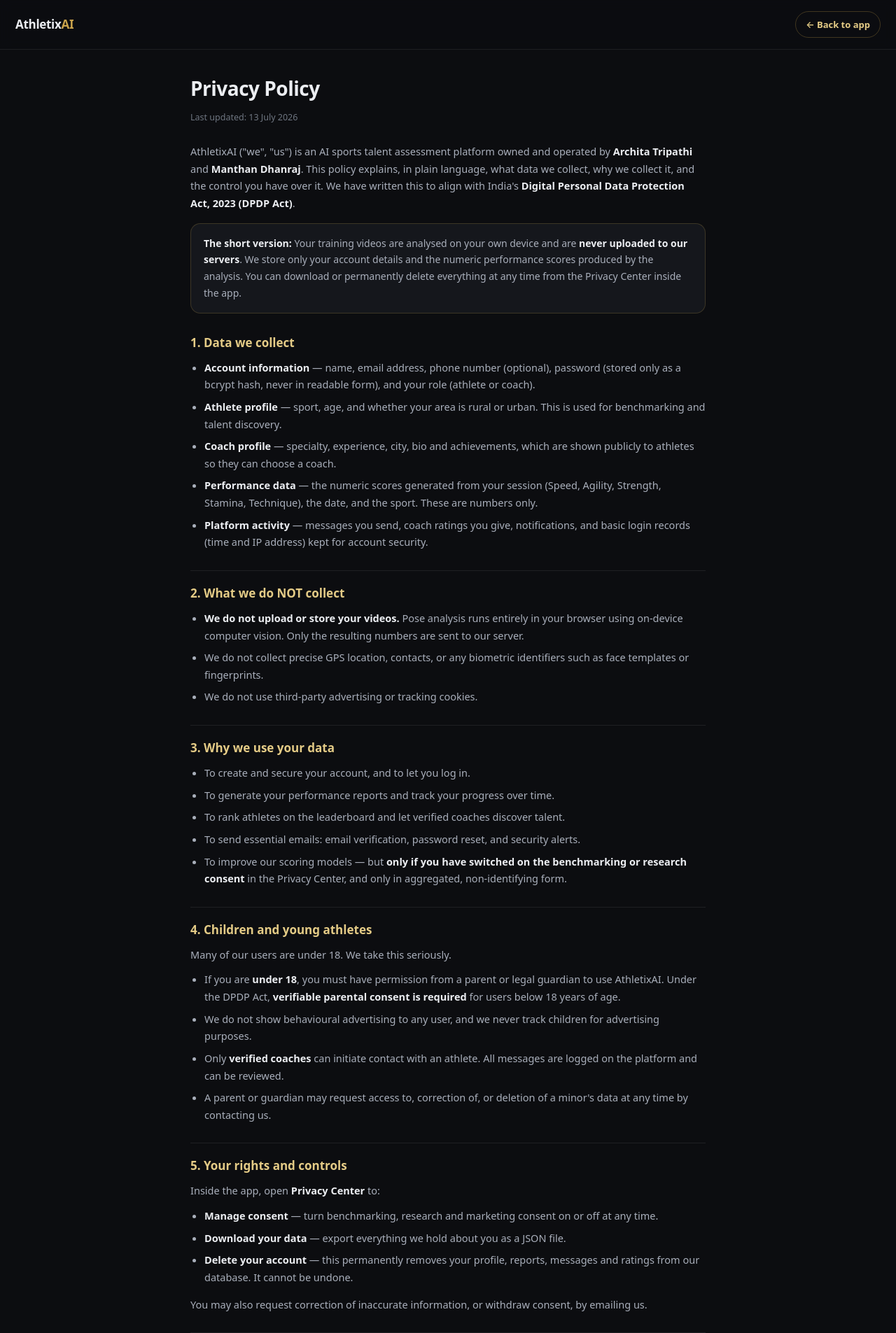
After one commit to manthandhanraj/AthletixAI, a Flask app: page /privacy in a window 1280 px wide. The commit adds this page. Shown: the top 1905 px of the page at 70% size. Run offline with Flask 3, Linux system fonts and the light colour scheme; some libraries are stand-ins or nearby versions.

Commit message:
PWA install + Privacy Policy and Terms

```diff
--- a/app.py
+++ b/app.py
@@ -52,6 +52,7 @@ from email.mime.text import MIMEText
 from functools import wraps
 
 from flask import (Flask, g, jsonify, make_response, render_template,
+                   send_from_directory,
                    request, session)
 
 # Password hashing: bcrypt preferred (project requirement), werkzeug fallback
@@ -567,6 +568,35 @@ def ensure_csrf():
 def home():
     ensure_csrf()
     return render_template("index.html")
+
+
+@app.get("/privacy")
+def privacy_page():
+    """Public privacy policy (DPDP-aligned)."""
+    return render_template("privacy.html")
+
+
+@app.get("/terms")
+def terms_page():
+    """Public terms of service."""
+    return render_template("terms.html")
+
+
+@app.get("/manifest.json")
+def manifest():
+    """PWA manifest served from root so the app is installable."""
+    return send_from_directory("static", "manifest.json",
+                               mimetype="application/manifest+json")
+
+
+@app.get("/sw.js")
+def service_worker():
+    """Service worker must be served from root to control the whole scope."""
+    resp = make_response(send_from_directory("static", "sw.js",
+                                             mimetype="application/javascript"))
+    resp.headers["Service-Worker-Allowed"] = "/"
+    resp.headers["Cache-Control"] = "no-cache"
+    return resp
 
 
 @app.get("/api/public/stats")
--- /dev/null
+++ b/templates/privacy.html
@@ -0,0 +1,169 @@
+<!DOCTYPE html>
+<html lang="en">
+<head>
+<meta charset="utf-8">
+<meta name="viewport" content="width=device-width, initial-scale=1.0">
+<title>Privacy Policy &mdash; AthletixAI</title>
+<link rel="icon" href="/static/icon-192.png">
+<style>
+  :root{ --gold:#C9A24B; --gold2:#E4CB86; --ink:#ECEEF2; --muted:#A9AFBB; --dim:#6F7681;
+          --panel:#15171C; --line:rgba(255,255,255,.08); }
+  *{box-sizing:border-box;margin:0;padding:0}
+  body{background:#0C0D10;color:var(--ink);font-family:'Poppins',system-ui,-apple-system,sans-serif;
+        line-height:1.7;padding:0 0 60px}
+  .top{border-bottom:1px solid var(--line);padding:16px 22px;position:sticky;top:0;
+        background:rgba(12,13,16,.94);backdrop-filter:blur(8px);z-index:10;
+        display:flex;align-items:center;justify-content:space-between;gap:12px;flex-wrap:wrap}
+  .brand{font-weight:800;font-size:17px;letter-spacing:-.3px}
+  .brand span{color:var(--gold)}
+  .back{color:var(--gold2);text-decoration:none;font-size:13px;font-weight:600;
+         border:1px solid rgba(201,162,75,.28);padding:7px 14px;border-radius:20px}
+  .back:hover{background:rgba(201,162,75,.1)}
+  .wrap{max-width:780px;margin:0 auto;padding:32px 22px}
+  h1{font-size:28px;font-weight:800;letter-spacing:-.5px;margin-bottom:6px}
+  .upd{color:var(--dim);font-size:12.5px;margin-bottom:26px}
+  h2{font-size:17px;font-weight:700;color:var(--gold2);margin:28px 0 8px;
+      padding-top:18px;border-top:1px solid var(--line)}
+  h2:first-of-type{border-top:none;padding-top:0}
+  p{color:var(--muted);font-size:14.5px;margin-bottom:11px}
+  ul{margin:8px 0 14px 20px}
+  li{color:var(--muted);font-size:14.5px;margin-bottom:7px}
+  b,strong{color:var(--ink)}
+  a{color:var(--gold2)}
+  .box{background:var(--panel);border:1px solid rgba(201,162,75,.22);border-radius:14px;
+        padding:16px 18px;margin:16px 0}
+  .box p{margin-bottom:0;font-size:14px}
+  .foot{max-width:780px;margin:40px auto 0;padding:20px 22px;border-top:1px solid var(--line);
+         color:var(--dim);font-size:12.5px;text-align:center}
+  .foot a{color:var(--gold2);text-decoration:none;margin:0 8px}
+  @media(max-width:600px){ .wrap{padding:22px 16px} h1{font-size:23px} }
+</style>
+</head>
+<body>
+  <div class="top">
+    <div class="brand">Athletix<span>AI</span></div>
+    <a class="back" href="/">&larr; Back to app</a>
+  </div>
+  <div class="wrap">
+
+    <h1>Privacy Policy</h1>
+    <p class="upd">Last updated: 13 July 2026</p>
+
+    <p>AthletixAI ("we", "us") is an AI sports talent assessment platform owned and operated by
+    <b>Archita Tripathi</b> and <b>Manthan Dhanraj</b>. This policy explains, in plain language,
+    what data we collect, why we collect it, and the control you have over it. We have written this
+    to align with India's <b>Digital Personal Data Protection Act, 2023 (DPDP Act)</b>.</p>
+
+    <div class="box">
+      <p><b>The short version:</b> Your training videos are analysed on your own device and are
+      <b>never uploaded to our servers</b>. We store only your account details and the numeric
+      performance scores produced by the analysis. You can download or permanently delete everything
+      at any time from the Privacy Center inside the app.</p>
+    </div>
+
+    <h2>1. Data we collect</h2>
+    <ul>
+      <li><b>Account information</b> &mdash; name, email address, phone number (optional), password
+      (stored only as a bcrypt hash, never in readable form), and your role (athlete or coach).</li>
+      <li><b>Athlete profile</b> &mdash; sport, age, and whether your area is rural or urban.
+      This is used for benchmarking and talent discovery.</li>
+      <li><b>Coach profile</b> &mdash; specialty, experience, city, bio and achievements, which are
+      shown publicly to athletes so they can choose a coach.</li>
+      <li><b>Performance data</b> &mdash; the numeric scores generated from your session
+      (Speed, Agility, Strength, Stamina, Technique), the date, and the sport. These are numbers only.</li>
+      <li><b>Platform activity</b> &mdash; messages you send, coach ratings you give, notifications,
+      and basic login records (time and IP address) kept for account security.</li>
+    </ul>
+
+    <h2>2. What we do NOT collect</h2>
+    <ul>
+      <li><b>We do not upload or store your videos.</b> Pose analysis runs entirely in your browser
+      using on-device computer vision. Only the resulting numbers are sent to our server.</li>
+      <li>We do not collect precise GPS location, contacts, or any biometric identifiers such as
+      face templates or fingerprints.</li>
+      <li>We do not use third-party advertising or tracking cookies.</li>
+    </ul>
+
+    <h2>3. Why we use your data</h2>
+    <ul>
+      <li>To create and secure your account, and to let you log in.</li>
+      <li>To generate your performance reports and track your progress over time.</li>
+      <li>To rank athletes on the leaderboard and let verified coaches discover talent.</li>
+      <li>To send essential emails: email verification, password reset, and security alerts.</li>
+      <li>To improve our scoring models &mdash; but <b>only if you have switched on the
+      benchmarking or research consent</b> in the Privacy Center, and only in aggregated,
+      non-identifying form.</li>
+    </ul>
+
+    <h2>4. Children and young athletes</h2>
+    <p>Many of our users are under 18. We take this seriously.</p>
+    <ul>
+      <li>If you are <b>under 18</b>, you must have permission from a parent or legal guardian
+      to use AthletixAI. Under the DPDP Act, <b>verifiable parental consent is required</b> for
+      users below 18 years of age.</li>
+      <li>We do not show behavioural advertising to any user, and we never track children for
+      advertising purposes.</li>
+      <li>Only <b>verified coaches</b> can initiate contact with an athlete. All messages are
+      logged on the platform and can be reviewed.</li>
+      <li>A parent or guardian may request access to, correction of, or deletion of a minor's
+      data at any time by contacting us.</li>
+    </ul>
+
+    <h2>5. Your rights and controls</h2>
+    <p>Inside the app, open <b>Privacy Center</b> to:</p>
+    <ul>
+      <li><b>Manage consent</b> &mdash; turn benchmarking, research and marketing consent on or off
+      at any time.</li>
+      <li><b>Download your data</b> &mdash; export everything we hold about you as a JSON file.</li>
+      <li><b>Delete your account</b> &mdash; this permanently removes your profile, reports,
+      messages and ratings from our database. It cannot be undone.</li>
+    </ul>
+    <p>You may also request correction of inaccurate information, or withdraw consent, by emailing us.</p>
+
+    <h2>6. How we protect your data</h2>
+    <ul>
+      <li>Passwords are hashed with <b>bcrypt</b> and are never stored or transmitted in readable form.</li>
+      <li>All traffic is encrypted over <b>HTTPS</b>.</li>
+      <li>Sessions use secure, HTTP-only cookies; all state-changing requests are protected against
+      cross-site request forgery (CSRF).</li>
+      <li>Database queries are parameterised to prevent SQL injection, and repeated failed logins
+      are rate-limited.</li>
+    </ul>
+    <p>No system is perfectly secure. If a breach ever affects your personal data, we will notify
+    affected users and the Data Protection Board as required by law.</p>
+
+    <h2>7. Sharing your data</h2>
+    <p><b>We do not sell your personal data.</b> Ever.</p>
+    <ul>
+      <li>Coaches and recruiters on the platform can see athlete profiles and performance scores &mdash;
+      that is the purpose of the platform.</li>
+      <li>We use hosting and email providers to run the service; they process data only on our
+      instructions.</li>
+      <li>We may share <b>aggregated, anonymised</b> statistics (for example, "average agility score
+      by sport") with sports bodies &mdash; but only where you have given research consent, and never
+      in a form that identifies you.</li>
+      <li>We may disclose data if required by a valid legal order.</li>
+    </ul>
+
+    <h2>8. How long we keep data</h2>
+    <p>We keep your data while your account is active. If you delete your account, your personal data
+    is removed from our live database immediately. Anonymised aggregate statistics that cannot identify
+    you may be retained.</p>
+
+    <h2>9. Changes to this policy</h2>
+    <p>If we make a material change, we will update the date at the top of this page and notify users
+    inside the app.</p>
+
+    <h2>10. Contact us</h2>
+    <p>Questions, requests, or complaints about your data? Email
+    <a href="mailto:athletixai0919@gmail.com">athletixai0919@gmail.com</a> and we will respond.</p>
+    <p>If you are not satisfied with our response, you have the right to complain to the
+    Data Protection Board of India.</p>
+
+  </div>
+  <div class="foot">
+    AthletixAI &middot; Owned by Archita Tripathi &amp; Manthan Dhanraj<br>
+    <a href="/privacy">Privacy Policy</a> &middot; <a href="/terms">Terms of Service</a> &middot; <a href="/">App</a>
+  </div>
+</body>
+</html>
```
Also changed, not shown: static/sw.js (added, +33 -0 lines), templates/index.html (+51 -11 lines), templates/terms.html (added, +149 -0 lines), static/apple-touch-icon.png (added), static/icon-192.png (added), static/icon-512.png (added), static/manifest.json (added).
